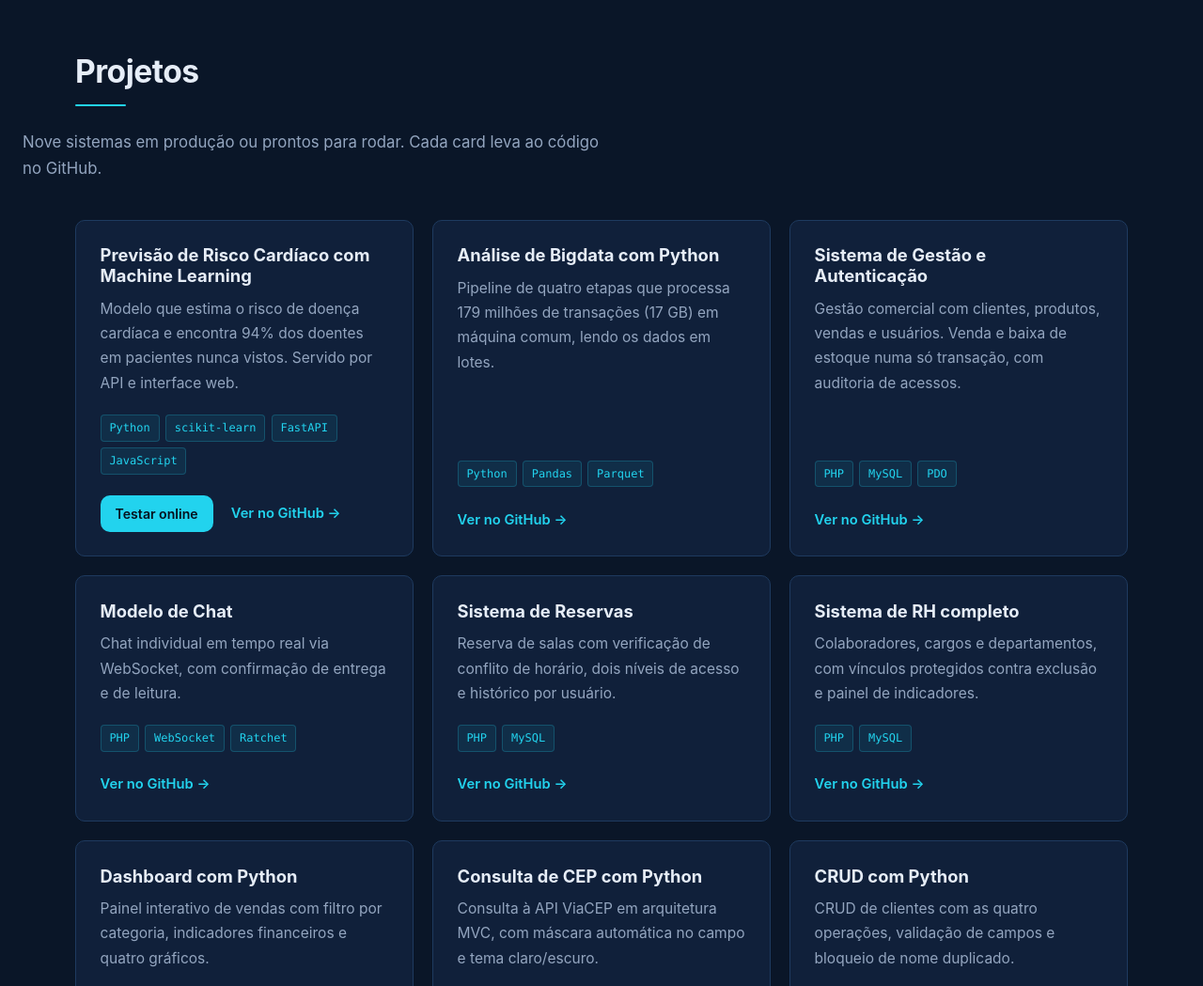
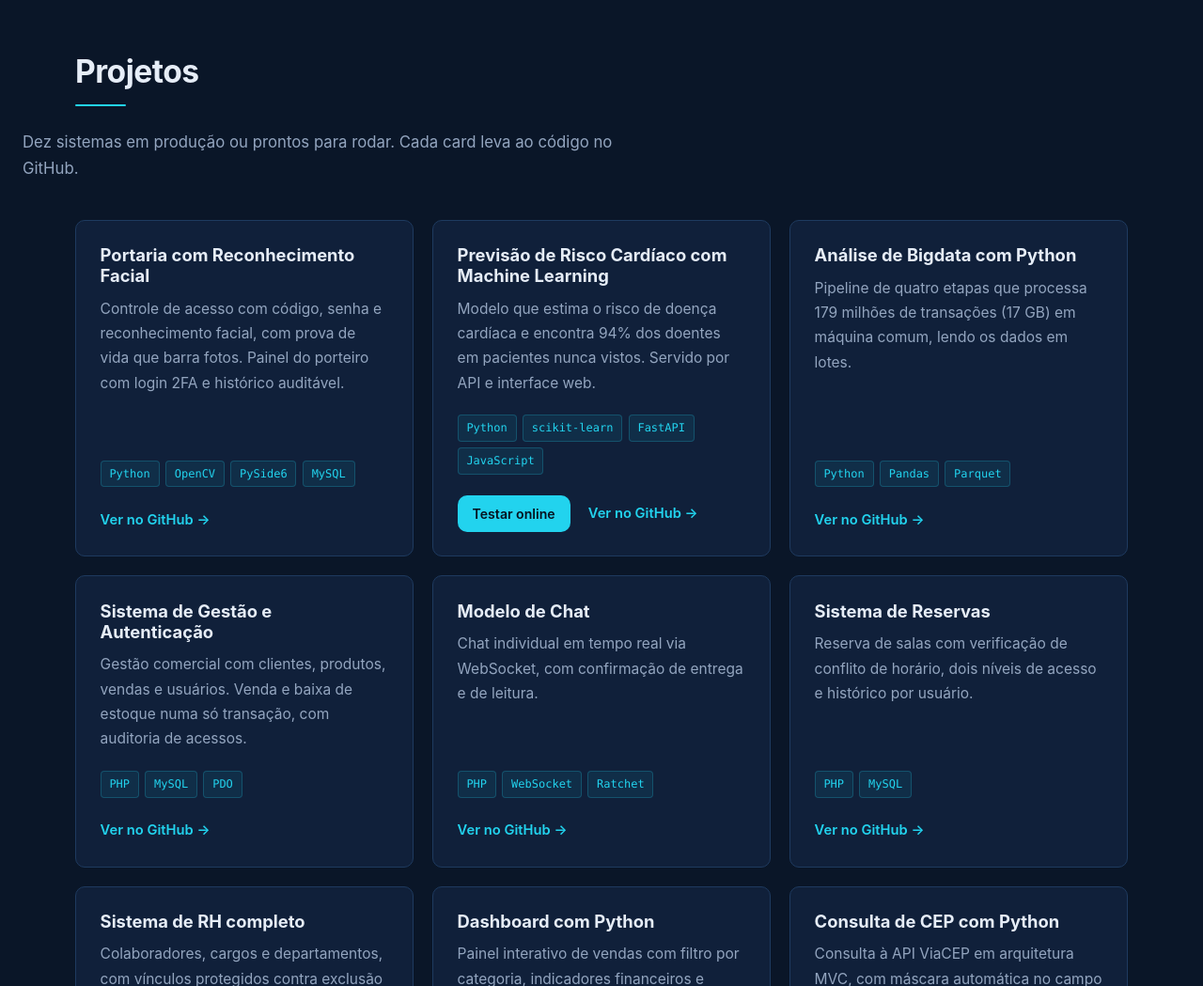
Before and after one commit to JussielsonGsilva/meu-portfolio, a plain HTML site: page index.html in a window 1280 px wide. Shown: the part 2020-3069 px from the top of the page at 94% size. Drawn offline with Linux system fonts and the light colour scheme.

Commit message:
Adiciona projeto: Portaria com Reconhecimento Facial

```diff
--- a/index.html
+++ b/index.html
@@ -6,14 +6,14 @@
 
     <title>Jussielson G. Silva | Analista e Desenvolvedor de Sistemas</title>
 
-    <meta name="description" content="Analista e desenvolvedor de sistemas em Python e PHP. Portfólio com 9 projetos: machine learning para risco cardíaco, pipeline de 179 milhões de registros, sistemas de gestão, chat em tempo real e dashboards.">
+    <meta name="description" content="Analista e desenvolvedor de sistemas em Python e PHP. Portfólio com 10 projetos: controle de acesso com reconhecimento facial, machine learning para risco cardíaco, pipeline de 179 milhões de registros, sistemas de gestão, chat em tempo real e dashboards.">
     <meta name="author" content="Jussielson G. Silva">
 
     <!-- Prévia ao compartilhar o link no LinkedIn e no WhatsApp -->
     <meta property="og:type" content="website">
     <meta property="og:url" content="https://databasejp.com/portifolio/">
     <meta property="og:title" content="Jussielson G. Silva | Analista e Desenvolvedor de Sistemas">
-    <meta property="og:description" content="Portfólio com 9 projetos em Python e PHP: machine learning para risco cardíaco, processamento de 179 milhões de registros, sistemas de gestão, chat em tempo real e dashboards.">
+    <meta property="og:description" content="Portfólio com 10 projetos em Python e PHP: controle de acesso com reconhecimento facial, machine learning para risco cardíaco, processamento de 179 milhões de registros, sistemas de gestão, chat em tempo real e dashboards.">
     <meta property="og:image" content="https://databasejp.com/portifolio/img.png">
     <meta property="og:locale" content="pt_BR">
     <meta name="twitter:card" content="summary_large_image">
@@ -139,10 +139,27 @@
     <section id="projetos" class="secao">
         <h2 class="secao-titulo">Projetos</h2>
         <p class="secao-apoio">
-            Nove sistemas em produção ou prontos para rodar. Cada card leva ao código no GitHub.
+            Dez sistemas em produção ou prontos para rodar. Cada card leva ao código no GitHub.
         </p>
 
         <div class="grade-projetos">
+
+            <!-- Sistema de portaria: código + senha + reconhecimento facial com prova de vida -->
+            <article class="projeto">
+                <h3>Portaria com Reconhecimento Facial</h3>
+                <p>
+                    Controle de acesso com código, senha e reconhecimento facial, com prova
+                    de vida que barra fotos. Painel do porteiro com login 2FA e histórico auditável.
+                </p>
+                <ul class="tags">
+                    <li>Python</li>
+                    <li>OpenCV</li>
+                    <li>PySide6</li>
+                    <li>MySQL</li>
+                </ul>
+                <a href="https://github.com/JussielsonGsilva/senha_face"
+                   target="_blank" rel="noopener" class="projeto-link">Ver no GitHub</a>
+            </article>
 
             <article class="projeto">
                 <h3>Previsão de Risco Cardíaco com Machine Learning</h3>
```
